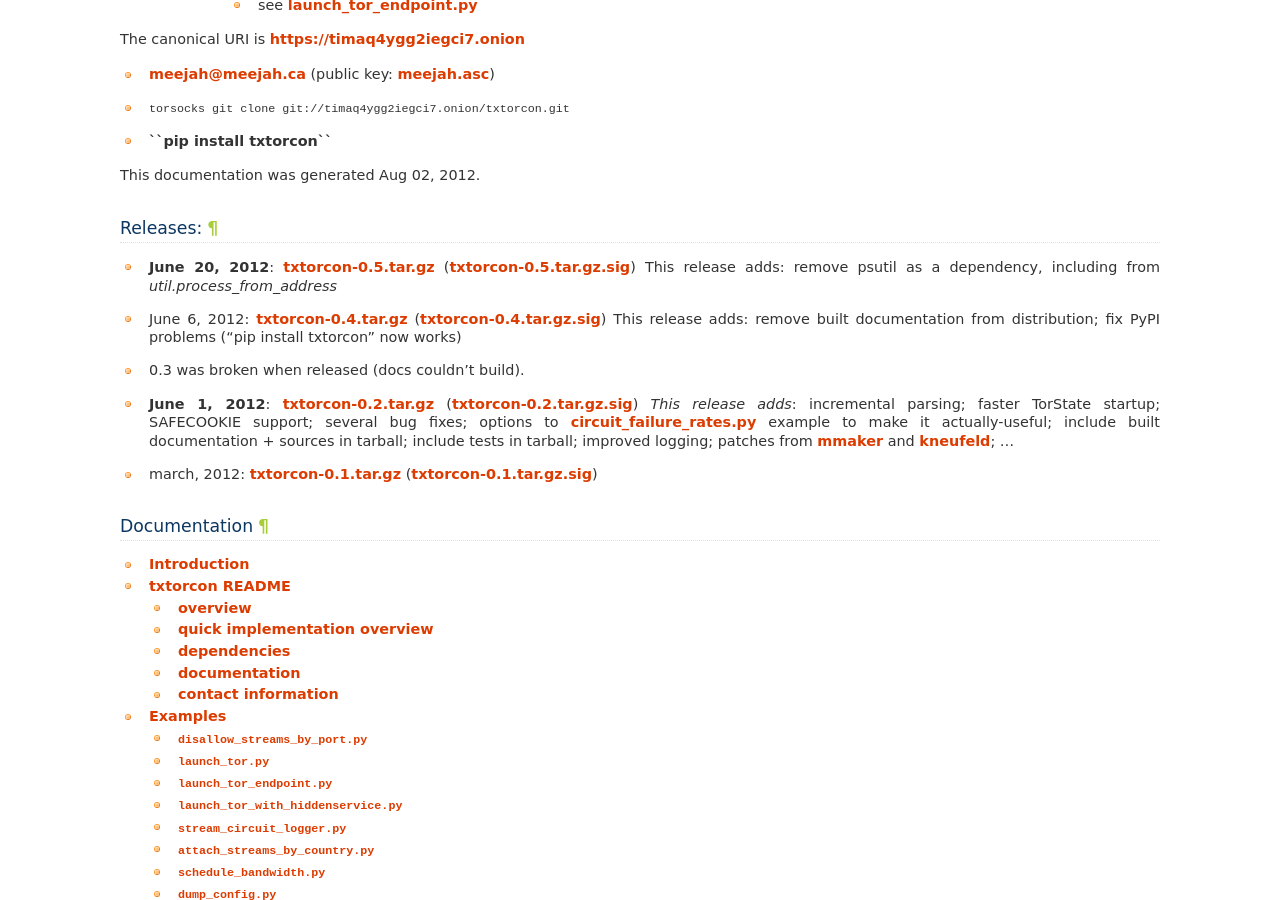
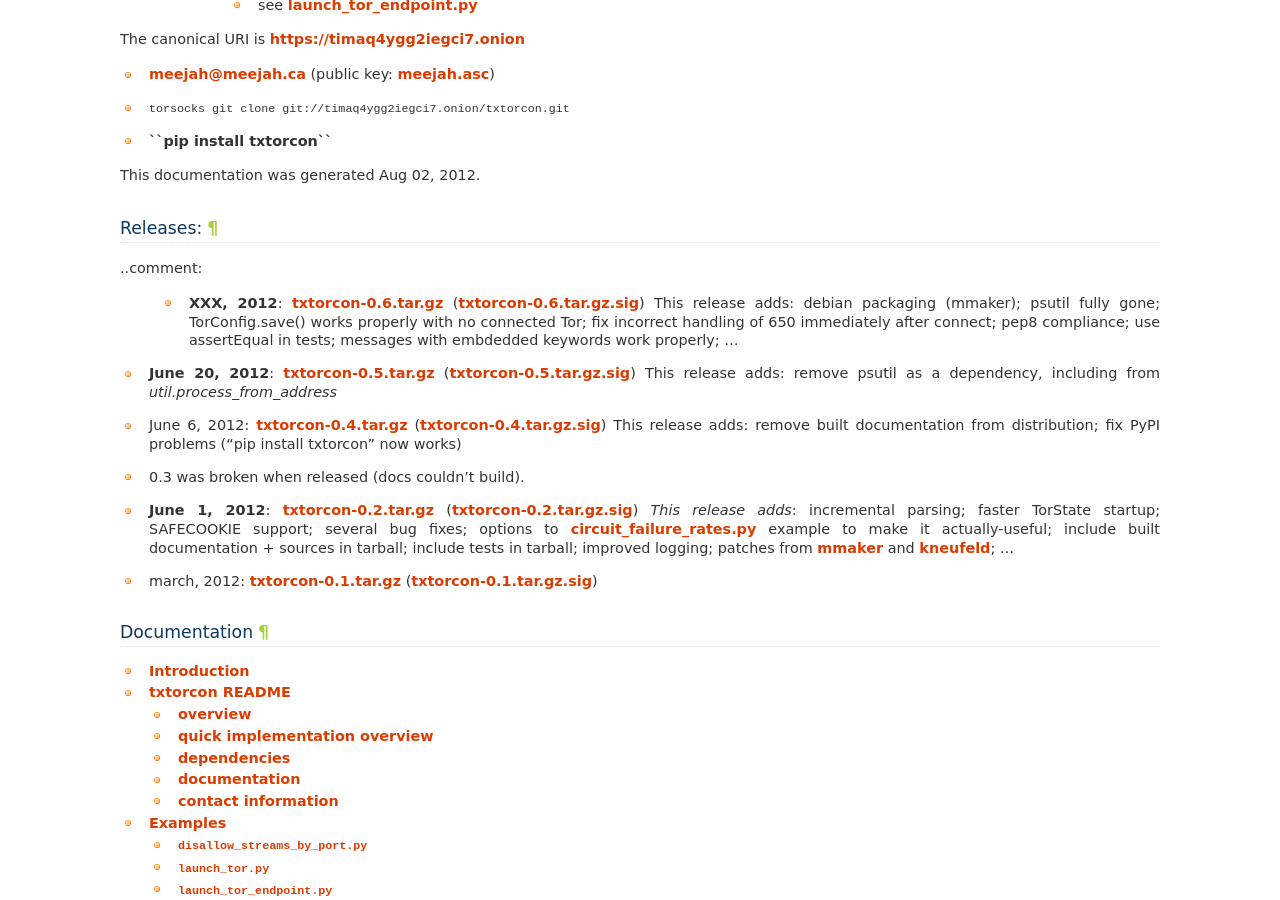
Before and after one commit to meejah/txtorcon, a Sphinx documentation site: the page built from docs/index.rst, in a window 1280 px wide and 900 px high, scrolled down 776 px. Built offline with Sphinx 7.4.7, drawn with Linux system fonts in a browser that asks for light colours.

Commit message:
notes about upcoming 0.6

```diff
--- a/docs/index.rst
+++ b/docs/index.rst
@@ -46,6 +46,10 @@
 Releases:
 ---------
 
+..comment:
+  - **XXX, 2012**: `txtorcon-0.6.tar.gz <txtorcon-0.6.tar.gz>`_ (`txtorcon-0.6.tar.gz.sig <txtorcon-0.6.tar.gz.sig>`_)
+    This release adds: debian packaging (mmaker); psutil fully gone; TorConfig.save() works properly with no connected Tor; fix incorrect handling of 650 immediately after connect; pep8 compliance; use assertEqual in tests; messages with embdedded keywords work properly; ...
+
 - **June 20, 2012**: `txtorcon-0.5.tar.gz <txtorcon-0.5.tar.gz>`_ (`txtorcon-0.5.tar.gz.sig <txtorcon-0.5.tar.gz.sig>`_)
   This release adds: remove psutil as a dependency, including from `util.process_from_address`
 
```
